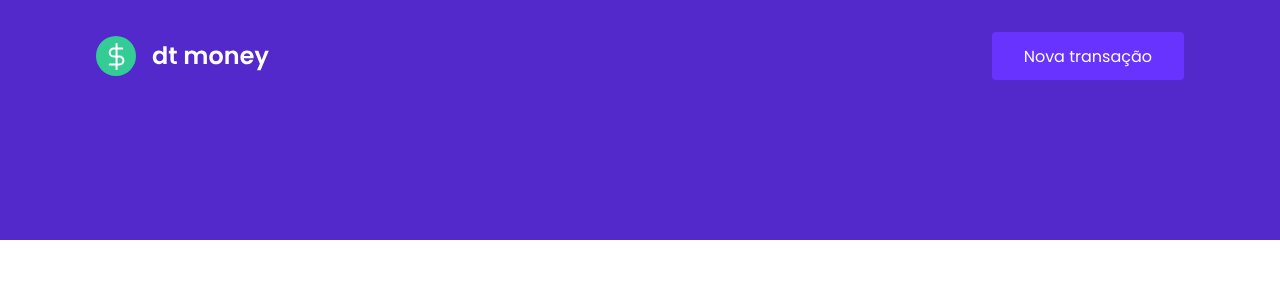
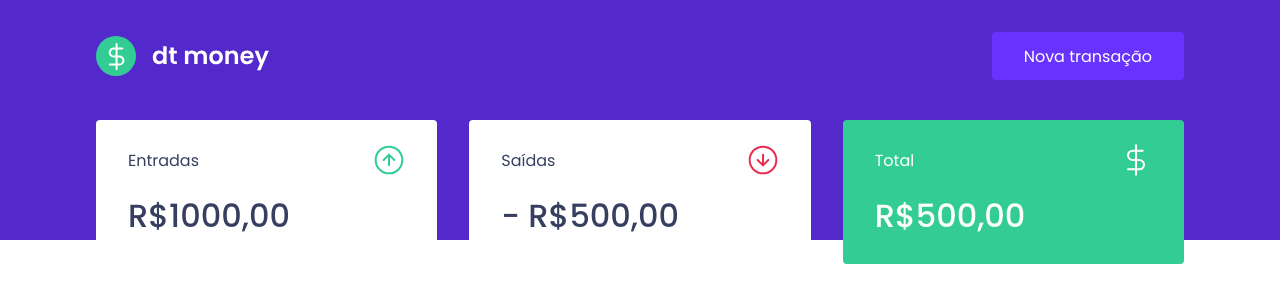
Before and after one commit to jrantunes/ignite-dtmoney, a React (Create React App) app: page / in a window 1280 px wide. Shown: the top 302 px of the page. Built offline with nearby package versions, Linux system fonts and the light colour scheme.

Commit message:
component: Summary and Dashboard components created

```diff
--- a/public/index.html
+++ b/public/index.html
@@ -10,7 +10,7 @@
 
     <title>dtmoney</title>
 
-    <link href="https://fonts.googleapis.com/css2?family=Poppins:wght@400;600&display=swap" rel="stylesheet">
+    <link href="https://fonts.googleapis.com/css2?family=Poppins:wght@400;500;600&display=swap" rel="stylesheet">
   </head>
   <body>
     <noscript>You need to enable JavaScript to run this app.</noscript>
--- a/src/App.tsx
+++ b/src/App.tsx
@@ -1,3 +1,4 @@
+import { Dashboard } from "./components/Dashboard";
 import { Header } from "./components/Header";
 import { GlobalStyle } from "./styles/global";
 
@@ -5,6 +6,7 @@
   return (
     <>
       <Header />
+      <Dashboard />
       <GlobalStyle />
     </>
   );
--- /dev/null
+++ b/src/components/Dashboard/index.tsx
@@ -0,0 +1,11 @@
+import { Summary } from '../Summary';
+
+import { Container } from './styles';
+
+export function Dashboard() {
+  return (
+    <Container>
+      <Summary />
+    </Container>
+  );
+}
--- /dev/null
+++ b/src/components/Dashboard/styles.ts
@@ -0,0 +1,8 @@
+import styled from 'styled-components';
+
+export const Container = styled.main`
+  max-width: 1120px;
+  margin: 0 auto;
+
+  padding: 2.5rem 1rem;
+`;
--- /dev/null
+++ b/src/components/Summary/index.tsx
@@ -0,0 +1,33 @@
+import incomeImg from '../../assets/income.svg';
+import outcomeImg from '../../assets/outcome.svg';
+import totalImg from '../../assets/total.svg';
+
+import { Container } from "./styles";
+
+export function Summary() {
+  return (
+    <Container>
+      <div>
+        <header>
+          <p>Entradas</p>
+          <img src={incomeImg} alt="Entradas"/>
+        </header>
+        <strong>R$1000,00</strong>
+      </div>
+      <div>
+        <header>
+          <p>Saídas</p>
+          <img src={outcomeImg} alt="Saídas"/>
+        </header>
+        <strong>- R$500,00</strong>
+      </div>
+      <div className="highlight-background">
+        <header>
+          <p>Total</p>
+          <img src={totalImg} alt="Total"/>
+        </header>
+        <strong>R$500,00</strong>
+      </div>
+    </Container>
+  );
+}
--- /dev/null
+++ b/src/components/Summary/styles.ts
@@ -0,0 +1,34 @@
+import styled from "styled-components";
+
+export const Container = styled.div`
+  display: grid;
+  grid-template-columns: repeat(3, 1fr);
+  gap: 2rem;
+  margin-top: -10rem;
+
+  div {
+    background: var(--shape);
+    padding: 1.5rem 2rem;
+    border-radius: 0.25rem;
+    color: var(--text-title);
+
+    header {
+      display: flex;
+      align-items: center;
+      justify-content: space-between;
+    }
+
+    strong {
+      display: block;
+      margin-top: 1rem;
+      font-size: 2rem;
+      font-weight: 500;
+      line-height: 3rem;
+    }
+
+    &.highlight-background {
+      background: var(--green);
+      color: #fff;
+    }
+  }
+`;
--- a/src/styles/global.ts
+++ b/src/styles/global.ts
@@ -3,6 +3,7 @@
 export const GlobalStyle = createGlobalStyle`
   :root {
     --red: #e52e4d;
+    --green: #33cc95;
     --blue: #5429cc;
 
     --blue-light: #6933ff;
```
